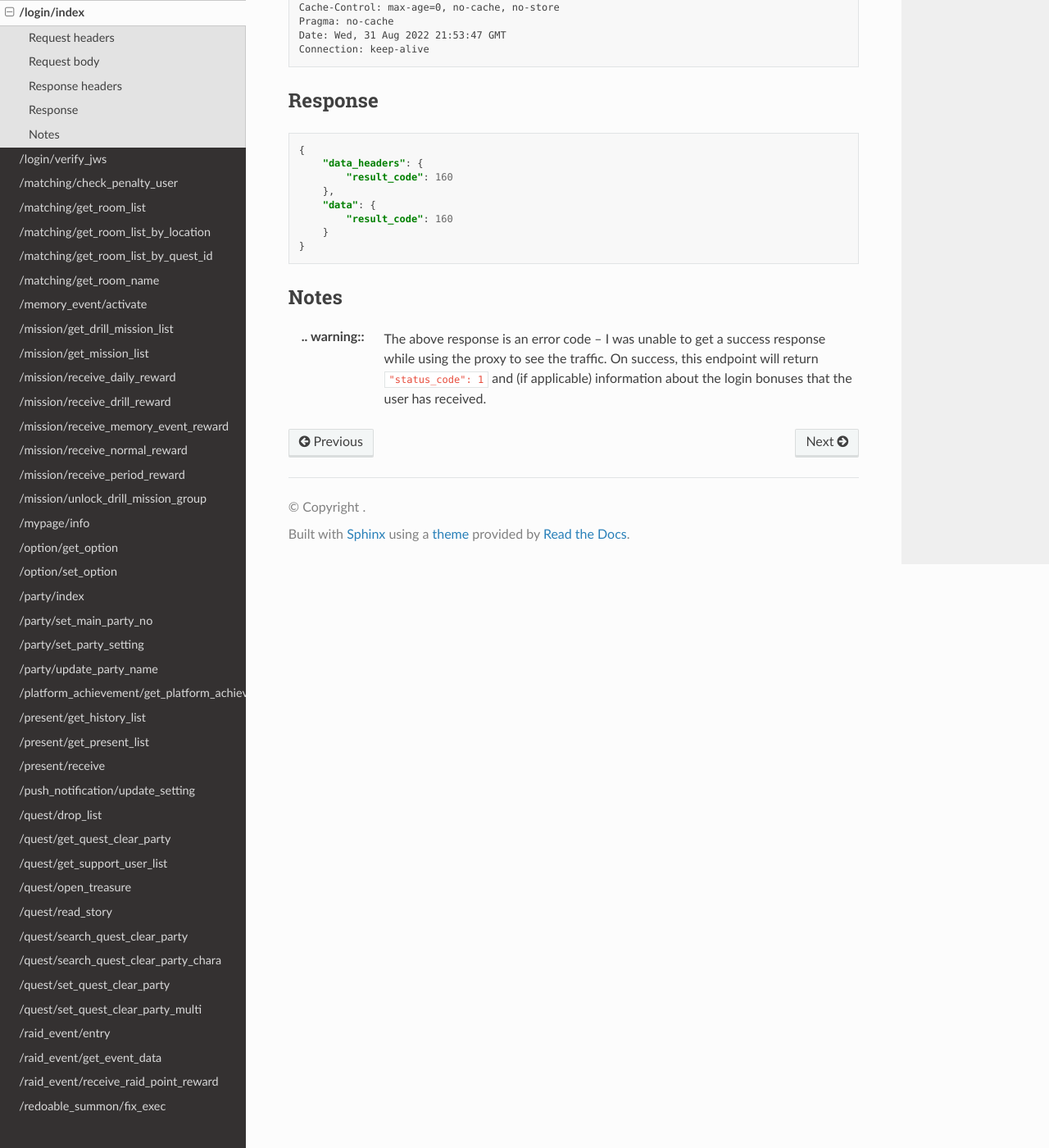
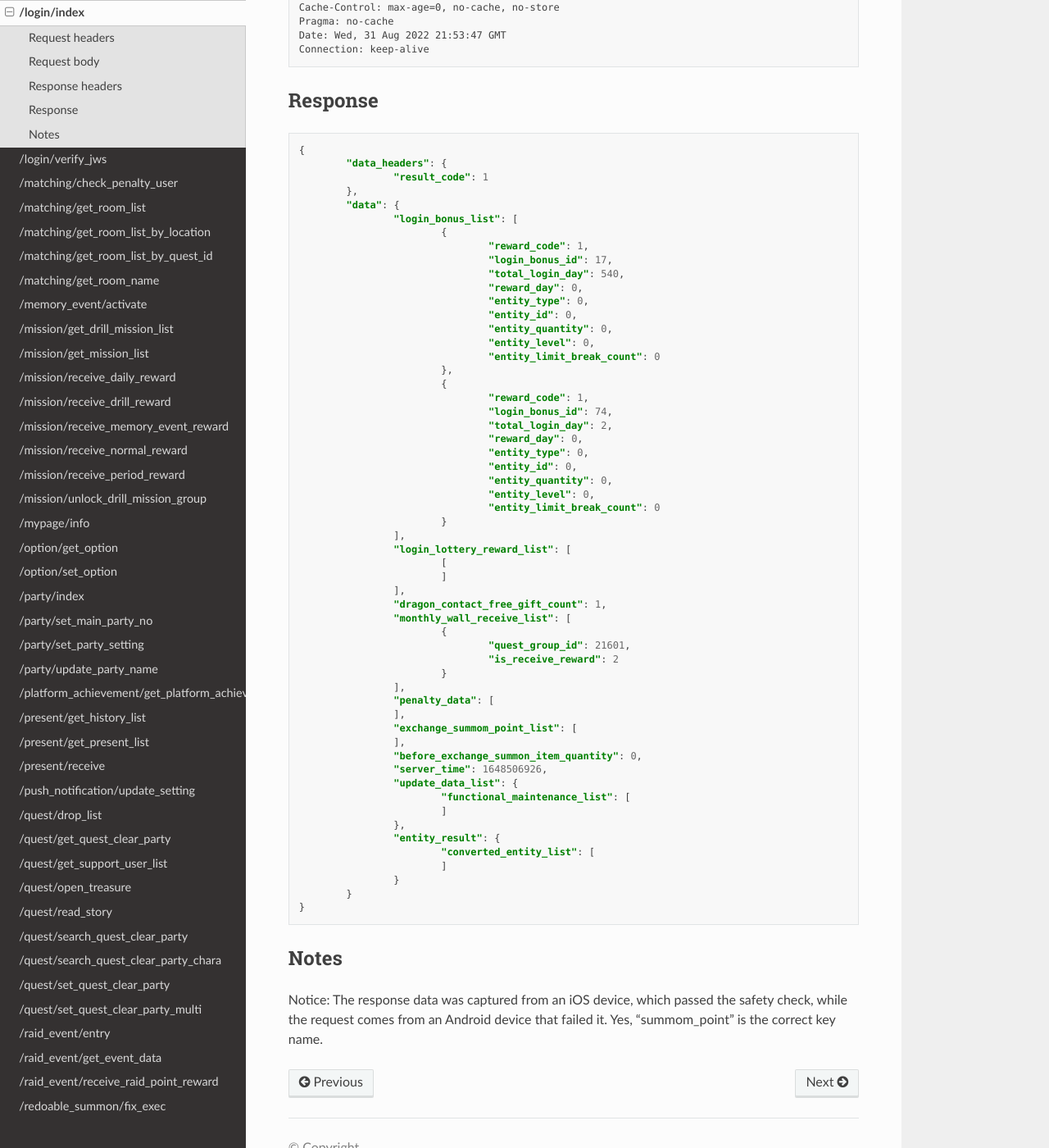
Before and after one commit to SapiensAnatis/dragalia-api-docs, a Sphinx documentation site: the page built from docs/source/dragalia/login_index.rst, in a window 1280 px wide and 1400 px high, scrolled down 989 px. Shown: the whole window at 82% size. Built offline with Sphinx 7.4.7 and the Read the Docs theme 2.0.0, drawn with Linux system fonts in a browser that asks for light colours.

Commit message:
Add capture data (from iOS) to login/index

```diff
--- a/docs/source/dragalia/login_index.rst
+++ b/docs/source/dragalia/login_index.rst
@@ -62,15 +62,64 @@ Response
 .. code-block:: json
 
 	{
-	    "data_headers": {
-	        "result_code": 160
-	    },
-	    "data": {
-	        "result_code": 160
-	    }
+		"data_headers": {
+			"result_code": 1
+		},
+		"data": {
+			"login_bonus_list": [
+				{
+					"reward_code": 1,
+					"login_bonus_id": 17,
+					"total_login_day": 540,
+					"reward_day": 0,
+					"entity_type": 0,
+					"entity_id": 0,
+					"entity_quantity": 0,
+					"entity_level": 0,
+					"entity_limit_break_count": 0
+				},
+				{
+					"reward_code": 1,
+					"login_bonus_id": 74,
+					"total_login_day": 2,
+					"reward_day": 0,
+					"entity_type": 0,
+					"entity_id": 0,
+					"entity_quantity": 0,
+					"entity_level": 0,
+					"entity_limit_break_count": 0
+				}
+			],
+			"login_lottery_reward_list": [
+				[
+				]
+			],
+			"dragon_contact_free_gift_count": 1,
+			"monthly_wall_receive_list": [
+				{
+					"quest_group_id": 21601,
+					"is_receive_reward": 2
+				}
+			],
+			"penalty_data": [
+			],
+			"exchange_summom_point_list": [
+			],
+			"before_exchange_summon_item_quantity": 0,
+			"server_time": 1648506926,
+			"update_data_list": {
+				"functional_maintenance_list": [
+				]
+			},
+			"entity_result": {
+				"converted_entity_list": [
+				]
+			}
+		}
 	}
+
 
 Notes
 ------
 
-:.. warning:: The above response is an error code -- I was unable to get a success response while using the proxy to see the traffic. On success, this endpoint will return :code:`"status_code": 1` and (if applicable) information about the login bonuses that the user has received.
+Notice: The response data was captured from an iOS device, which passed the safety check, while the request comes from an Android device that failed it. Yes, "summom_point" is the correct key name.
```
